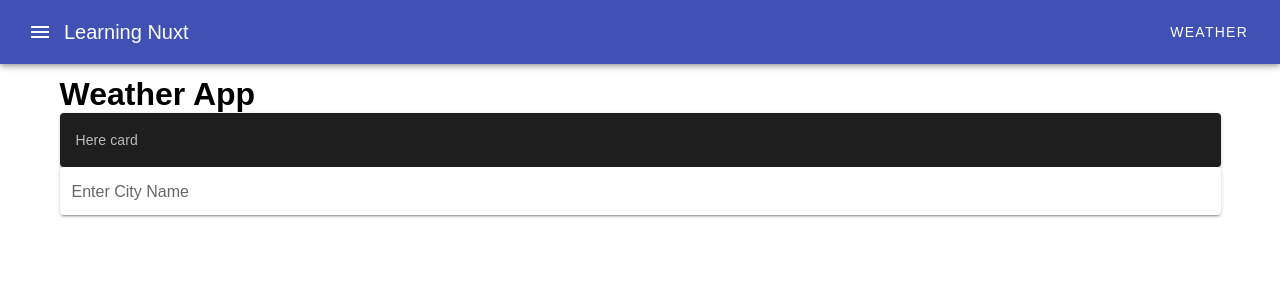
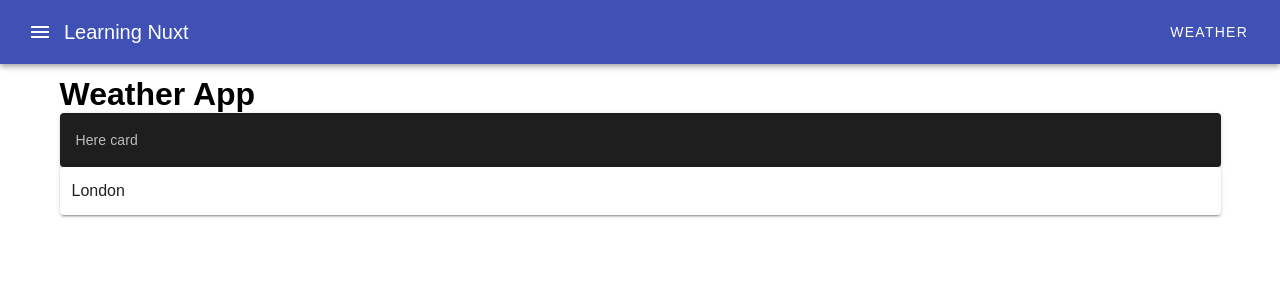
Before and after one commit to boyet007/nuxt-training, a Nuxt app: page /weather-app in a window 1280 px wide. Shown: the top 300 px of the page. Built offline with nearby package versions, Linux system fonts and the light colour scheme; no server answers.

Commit message:
22 Dynamic City Weather

```diff
--- a/layouts/default.vue
+++ b/layouts/default.vue
@@ -19,7 +19,23 @@
 <script>
 export default {
   data() {
-    return {}
+    return {
+      city: 'London',
+      api: 'fe848d92ce456b8799effb3c00ffe8ef',
+      weather: {},
+    }
+  },
+  created() {
+    this.getWeatherInfo()
+  },
+  methods: {
+    getWeatherInfo() {
+      this.$axios
+        .$get(
+          `https://api.openweathermap.org/data/2.5/weather?q=${this.city}&appid=${this.api}`
+        )
+        .then((res) => (this.weather = res))
+    },
   },
 }
 </script>
--- a/pages/weather-app.vue
+++ b/pages/weather-app.vue
@@ -10,7 +10,37 @@
       </v-card>
     </v-flex>
     <v-flex xs12 class="mt-4">
-      <v-text-field label="Enter City Name" solo></v-text-field>
+      <v-form @submit.prevent="getWeatherInfo()">
+        <v-text-field
+          v-model="city"
+          label="Enter City Name"
+          solo
+        ></v-text-field>
+      </v-form>
     </v-flex>
   </v-container>
 </template>
+
+<script>
+export default {
+  data() {
+    return {
+      city: 'London',
+      api: 'fe848d92ce456b8799effb3c00ffe8ef',
+      weather: {},
+    }
+  },
+  created() {
+    this.getWeatherInfo()
+  },
+  methods: {
+    getWeatherInfo() {
+      this.$axios
+        .$get(
+          `https://api.openweathermap.org/data/2.5/weather?q=${this.city}&appid=${this.api}`
+        )
+        .then((res) => (this.weather = res))
+    },
+  },
+}
+</script>
```
